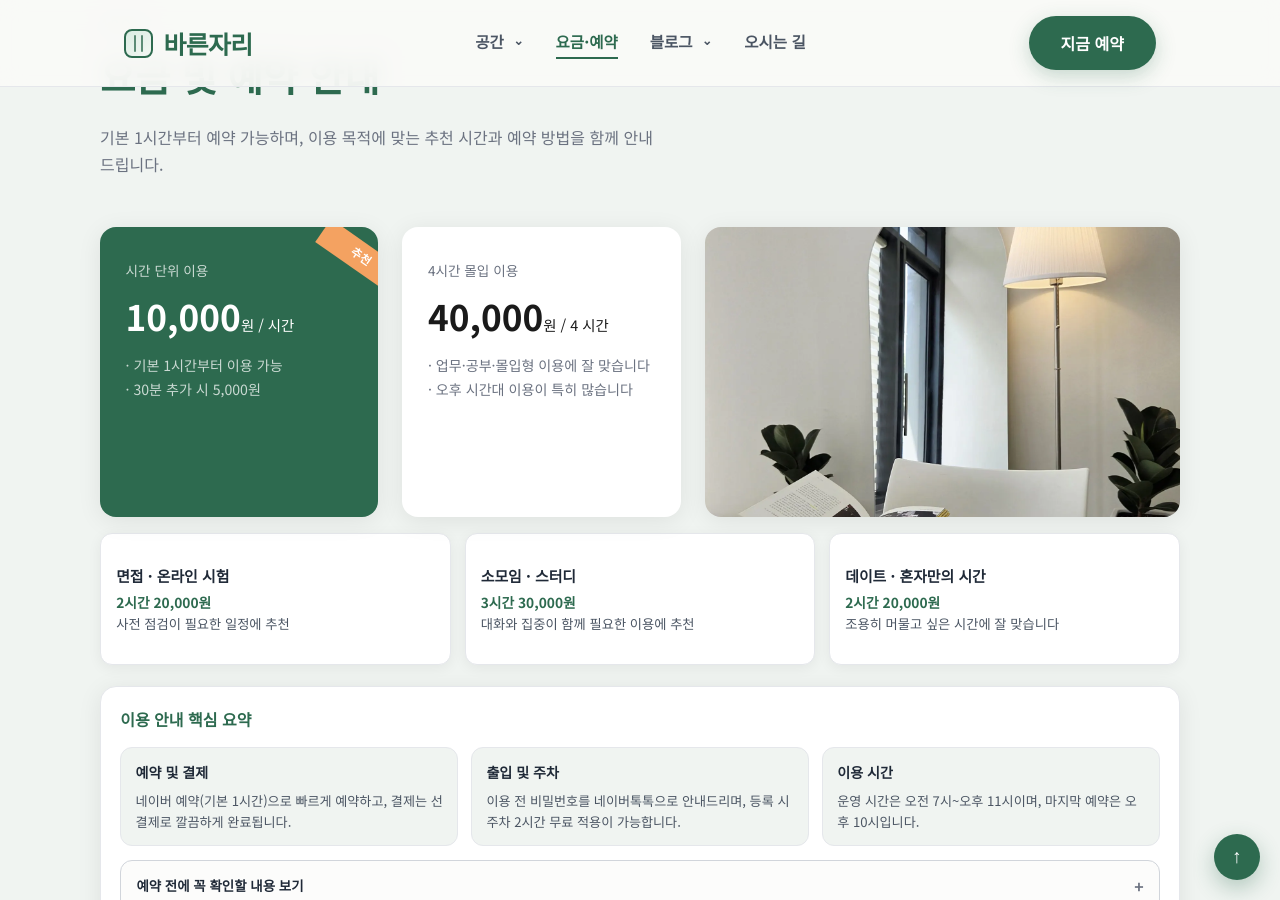
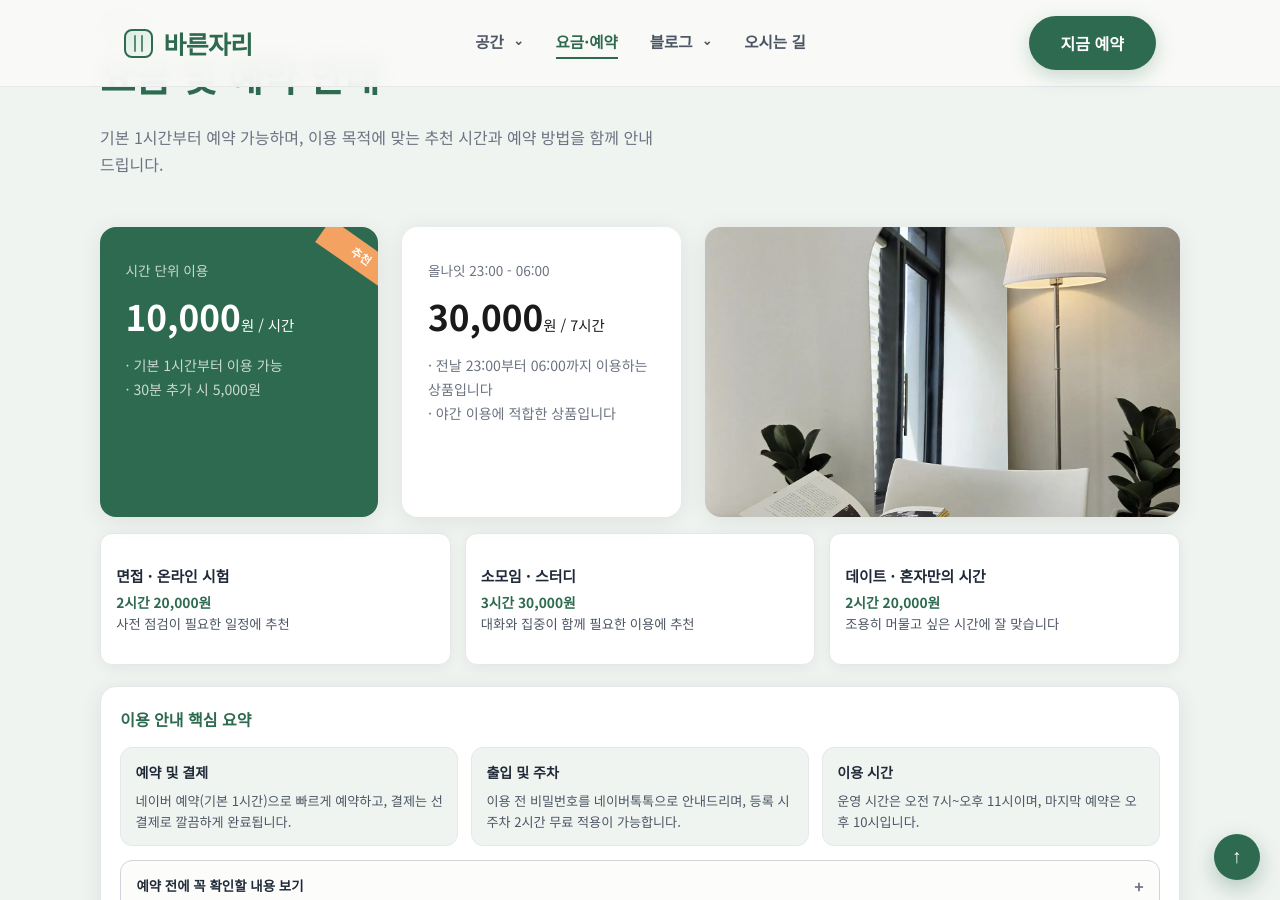
Before and after one commit to bareunspace/blog, a Jekyll site: the page built from index.html, in a window 1280 px wide and 900 px high, scrolled down 2815 px. Built offline with Jekyll 4.4.1, drawn with Linux system fonts in a browser that asks for light colours.

Commit message:
Update overnight pricing card link

```diff
--- a/index.html
+++ b/index.html
@@ -528,10 +528,10 @@ script_version: 20260719-1
             <p class="price-amount">10,000<span class="price-unit">원 / 시간</span></p>
             <p class="price-desc">· 기본 1시간부터 이용 가능<br />· 30분 추가 시 5,000원</p>
           </a>
-          <a href="https://m.place.naver.com/place/2041312316/ticket" target="_blank" rel="noopener noreferrer" class="price-card" data-cta="price_afternoon">
-            <p class="price-label">4시간 몰입 이용</p>
-            <p class="price-amount">40,000<span class="price-unit">원 / 4 시간</span></p>
-            <p class="price-desc">· 업무·공부·몰입형 이용에 잘 맞습니다<br />· 오후 시간대 이용이 특히 많습니다</p>
+          <a href="https://booking.naver.com/booking/10/bizes/1663159/items/7928660" target="_blank" rel="noopener noreferrer" class="price-card" data-cta="price_afternoon">
+            <p class="price-label">올나잇 23:00 - 06:00</p>
+            <p class="price-amount">30,000<span class="price-unit">원 / 7시간</span></p>
+            <p class="price-desc">· 전날 23:00부터 06:00까지 이용하는 상품입니다<br />· 야간 이용에 적합한 상품입니다</p>
           </a>
         </div>
         <figure class="about-photo">
```
